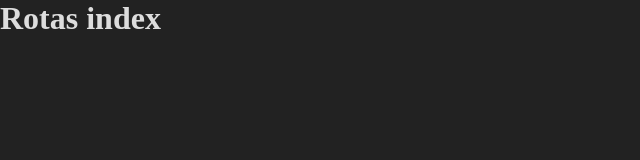
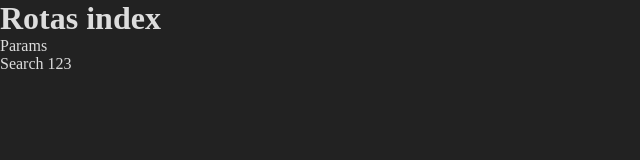
Before and after one commit to SamillyNunes/next_base, a Next.js app: page /routes in a window 1280 px wide. Shown: the top 160 px of the page, without its empty margins (0-640 px from the left). Built offline with nearby package versions, Linux system fonts and the light colour scheme.

Commit message:
using Link to navigate between pages

```diff
--- a/src/pages/routes/index.jsx
+++ b/src/pages/routes/index.jsx
@@ -1,7 +1,19 @@
+import Link from "next/link";
+
 export default function routes(){
     return (
         <div>
             <h1>Rotas index</h1>
+
+            <ul>
+                <Link href={"/routes/params?id=12&name=Sam&teste=Leo"} >
+                    <li>Params</li>
+                </Link>
+
+                <Link href={"/routes/123/search"} >
+                    <li>Search 123</li>
+                </Link>
+            </ul>
         </div>
     );
 }
--- a/src/pages/routes/[id]/params.jsx
+++ b/src/pages/routes/params.jsx
@@ -1,3 +1,4 @@
+import Link from "next/link";
 import { useRouter } from "next/router";
 
 export default function params(){
@@ -9,6 +10,8 @@ export default function params(){
     return (
         <div>
             <h1> Rotas params: {name} e {teste} </h1>
+
+            <Link href="/routes" >Voltar</Link>
         </div>
     );
 }
```
